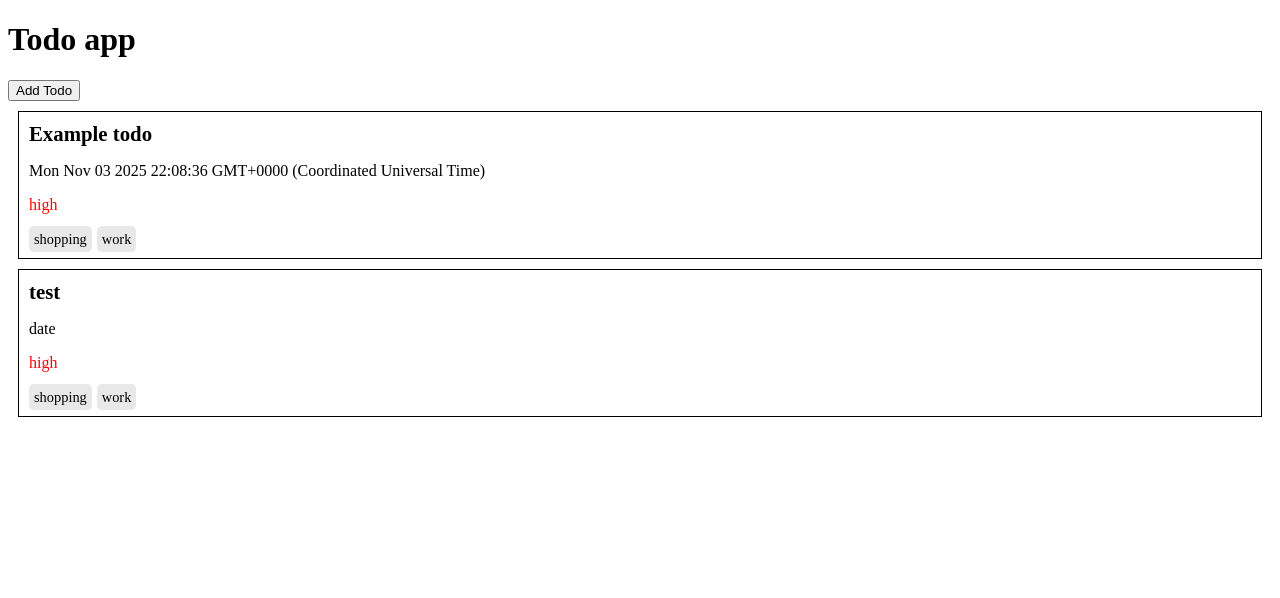
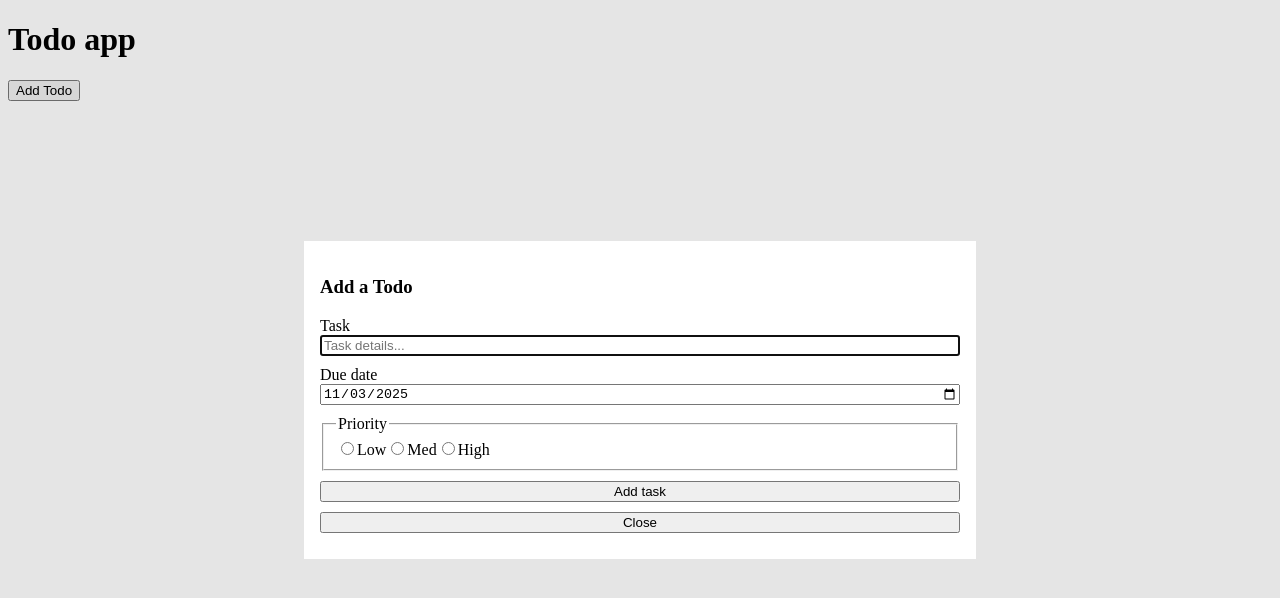
Before and after one commit to al-moreton/todo-app, a website built with webpack: page src/template.html in a window 1280 px wide. Both pictures are taken after a click on the button "Add Todo". Built offline with nearby package versions, Linux system fonts and the light colour scheme.

Commit message:
add todo

```diff
--- /dev/null
+++ b/src/add-todo.js
@@ -0,0 +1,137 @@
+import {saveStorage, todoArray} from "./storage";
+import {Todo} from "./todo-note";
+
+function buildForm(onSubmitCallback) {
+    if (document.querySelector('.todo-dialog')) {
+        return document.querySelector('.todo-dialog');
+    }
+
+    const container = document.querySelector('main');
+    const dialog = document.createElement('dialog');
+    dialog.className = 'todo-dialog';
+
+    const formTitle = document.createElement('h3');
+    formTitle.className = 'form-title';
+    formTitle.textContent = 'Add a Todo';
+
+    const form = document.createElement('form');
+    form.className = 'add-todo-form';
+
+    const textLabel = document.createElement('label');
+    textLabel.setAttribute('for', 'todo-text');
+    textLabel.textContent = 'Task';
+    form.appendChild(textLabel);
+
+    const textInput = document.createElement('input');
+    textInput.type = 'text';
+    textInput.name = 'todo-text';
+    textInput.id = 'todo-text';
+    textInput.placeholder = 'Task details...';
+    form.appendChild(textInput);
+
+    const dateLabel = document.createElement('label');
+    dateLabel.setAttribute('for', 'todo-date');
+    dateLabel.textContent = 'Due date';
+    form.appendChild(dateLabel);
+
+    const dateInput = document.createElement('input');
+    dateInput.type = 'date';
+    dateInput.name = 'todo-date';
+    dateInput.id = 'todo-date';
+    dateInput.valueAsDate = new Date();
+    form.appendChild(dateInput);
+
+    const fieldset = document.createElement('fieldset');
+    form.appendChild(fieldset);
+    const legend = document.createElement('legend');
+    legend.className = 'form-legend';
+    legend.textContent = 'Priority';
+    fieldset.appendChild(legend);
+
+    const lowPriority = document.createElement('input');
+    lowPriority.type = 'radio';
+    lowPriority.id = 'low-priority';
+    lowPriority.name = 'priority';
+    lowPriority.value = 'low';
+    fieldset.appendChild(lowPriority);
+    const lowPriorityLabel = document.createElement('label');
+    lowPriorityLabel.setAttribute('for', 'low-priority');
+    lowPriorityLabel.textContent = 'Low';
+    fieldset.appendChild(lowPriorityLabel);
+
+    const medPriority = document.createElement('input');
+    medPriority.type = 'radio';
+    medPriority.id = 'med-priority';
+    medPriority.name = 'priority';
+    medPriority.value = 'med';
+    fieldset.appendChild(medPriority);
+    const medPriorityLabel = document.createElement('label');
+    medPriorityLabel.setAttribute('for', 'med-priority');
+    medPriorityLabel.textContent = 'Med';
+    fieldset.appendChild(medPriorityLabel);
+
+    const highPriority = document.createElement('input');
+    highPriority.type = 'radio';
+    highPriority.id = 'high-priority';
+    highPriority.name = 'priority';
+    highPriority.value = 'high';
+    fieldset.appendChild(highPriority);
+    const highPriorityLabel = document.createElement('label');
+    highPriorityLabel.setAttribute('for', 'high-priority');
+    highPriorityLabel.textContent = 'High';
+    fieldset.appendChild(highPriorityLabel);
+
+    const submitBtn = document.createElement('button');
+    submitBtn.type = 'submit';
+    submitBtn.className = 'add-todo-form-submit button-primary';
+    submitBtn.textContent = 'Add task';
+    submitBtn.addEventListener('click', (e) => {
+        handleSubmit(e, onSubmitCallback);
+    })
+    form.appendChild(submitBtn);
+
+    const closeBtn = document.createElement('button');
+    closeBtn.type = 'button';
+    closeBtn.className = 'add-todo-form-close';
+    closeBtn.textContent = 'Close';
+    closeBtn.addEventListener('click', (e) => {
+        e.preventDefault();
+        const form = e.target.closest('form');
+        form.reset();
+        form.closest('dialog').close();
+    })
+    form.appendChild(closeBtn);
+
+    dialog.appendChild(formTitle);
+    dialog.appendChild(form);
+
+    container.appendChild(dialog);
+
+    return dialog;
+}
+
+// TODO labels and project fields in form
+function handleSubmit(e, onSubmitCallback) {
+    e.preventDefault();
+    const form = e.target.closest('form');
+    const formData = new FormData(form);
+
+    const newTodo = new Todo(
+        formData.get('todo-text'),
+        formData.get('todo-date'),
+        formData.get('priority'),
+        [],
+        null,
+    );
+    todoArray.push(newTodo);
+    saveStorage();
+
+    form.reset();
+    form.closest('dialog').close();
+
+    if (onSubmitCallback) {
+        onSubmitCallback();
+    }
+}
+
+export { buildForm };
--- a/src/app-ui.js
+++ b/src/app-ui.js
@@ -1,5 +1,6 @@
 import {todoArray, projectsArray, saveStorage, loadStorage} from './storage';
 import {Todo} from './todo-note';
+import {buildForm} from "./add-todo";
 
 class TodoApp {
     constructor() {
@@ -19,8 +20,8 @@ class TodoApp {
         addTodoBtn.textContent = 'Add Todo';
 
         addTodoBtn.addEventListener('click', (e) => {
-            this.handleAddTodo(e);
-            this.loadTodos();
+            this.modal = buildForm(() => this.loadTodos());
+            this.modal.showModal();
         });
 
         container.appendChild(addTodoBtn);
@@ -28,19 +29,6 @@ class TodoApp {
         const todoList = document.createElement('div');
         todoList.classList.add('todo-list');
         container.appendChild(todoList);
-    }
-
-    // TODO add form
-    handleAddTodo(e) {
-        const newTodo = new Todo(
-            'test',
-            'date',
-            'high',
-            ['shopping', 'work'],
-            null,
-        );
-        todoArray.push(newTodo);
-        saveStorage();
     }
 
     loadTodos() {
@@ -53,30 +41,48 @@ class TodoApp {
         });
     }
 
+    updateCompletedCheckbox(e, todo) {
+        todo.completed = e.target.checked;
+        saveStorage();
+        this.loadTodos();
+    }
+
     renderTodo(todo) {
         const todoCard = document.createElement('div');
-        todoCard.className = 'todo-card';
+        todoCard.classList.add('todo-card');
 
-        const headingDiv = document.createElement('div');
-        const heading = document.createElement('h2');
-        headingDiv.appendChild(heading);
+        if (todo.completed) {
+            todoCard.classList.add('completed');  // Add class during render
+        }
+
+        const completed = document.createElement('input');
+        completed.setAttribute('type', 'checkbox');
+        completed.classList.add('todo-completed');
+        completed.classList.add(todo.completed);
+        completed.checked = todo.completed;
+        completed.addEventListener('change', (e) => {
+            this.updateCompletedCheckbox(e, todo);
+        })
+
+        const idDiv = document.createElement('div');
+        idDiv.classList.add('todo-id');
+        idDiv.textContent = todo.id;
+
+        const heading = document.createElement('div');
         heading.className = 'todo-title';
         heading.textContent = todo.text;
 
-        const dueDateDiv = document.createElement('div');
-        const dueDate = document.createElement('p');
+        const dueDate = document.createElement('div');
         dueDate.className = 'todo-due-date';
         dueDate.textContent = todo.dueDate.toString();
-        dueDateDiv.appendChild(dueDate);
 
-        const priorityDiv = document.createElement('div');
-        const priority = document.createElement('p');
+        const priority = document.createElement('div');
         priority.className = 'todo-priority';
         priority.classList.add(todo.priority);
         priority.textContent = todo.priority;
-        priorityDiv.appendChild(priority);
 
         const labelDiv = document.createElement('div');
+        labelDiv.classList.add('todo-labels');
         todo.labels.forEach(item => {
             const label = document.createElement('span');
             label.className = 'todo-label';
@@ -84,9 +90,11 @@ class TodoApp {
             labelDiv.appendChild(label);
         })
 
-        todoCard.appendChild(headingDiv);
-        todoCard.appendChild(dueDateDiv);
-        todoCard.appendChild(priorityDiv);
+        todoCard.appendChild(completed);
+        todoCard.appendChild(idDiv);
+        todoCard.appendChild(heading);
+        todoCard.appendChild(dueDate);
+        todoCard.appendChild(priority);
         todoCard.appendChild(labelDiv);
 
         return todoCard;
--- a/src/storage.js
+++ b/src/storage.js
@@ -13,15 +13,22 @@ function loadStorage() {
     const todoData = JSON.parse(localStorage.getItem("myTodos")) || [];
     todoArray = todoData.map(Todo.fromJSON);
 
-    if (todoArray.length === 0) {
-        todoArray = [
-            new Todo("Example todo", new Date(), "high", ["shopping", "work"], null),
-        ];
-        saveStorage();
-    }
+    // if (todoArray.length === 0) {
+    //     todoArray = [
+    //         new Todo("Example todo", new Date(), "high", ["shopping", "work"], null),
+    //     ];
+    //     saveStorage();
+    // }
 
     const projectData = JSON.parse(localStorage.getItem("myProjects")) || [];
     projectsArray = projectData.map(Project.fromJSON);
+
+    if (projectsArray.length === 0) {
+            projectsArray = [
+                new Project('Project test 1', '#247e9c'),
+            ];
+            saveStorage();
+        }
 }
 
 export {todoArray, projectsArray, saveStorage, loadStorage};
--- a/src/styles.css
+++ b/src/styles.css
@@ -1,8 +1,25 @@
 /*Todo card*/
 .todo-card {
-    border: 1px solid black;
+    border: 1px solid #e8e8e8;
     padding: 10px;
     margin: 10px;
+    display: flex;
+    flex-direction: row;
+    gap: 15px;
+    align-items: baseline;
+    border-radius: 3px;
+}
+
+.completed {
+    opacity: 0.5;
+}
+
+.completed > * {
+    text-decoration: line-through;
+}
+
+.todo-id {
+    color: #979393;
 }
 
 .todo-title {
@@ -18,14 +35,49 @@
     border-radius: 5px;
 }
 
+.todo-due-date {
+    margin-left: auto;
+}
+
+.todo-priority {
+    width: 50px;
+}
+
 .todo-priority.high {
     color: red;
 }
 
-.todo-priority.medium {
+.todo-priority.med {
     color: orange;
 }
 
 .todo-priority.low {
     color: green;
 }
+
+.todo-labels {
+    width: 60px;
+}
+
+/*Task form*/
+dialog {
+    border: none;
+    width: 50%;
+    min-width: 400px;
+}
+
+.add-todo-form {
+    display: grid;
+}
+
+.add-todo-form > input {
+    margin-bottom: 10px;
+}
+
+.add-todo-form > fieldset {
+    margin-bottom: 10px;
+}
+
+.add-todo-form > button {
+    margin-bottom: 10px;
+}
--- a/src/todo-note.js
+++ b/src/todo-note.js
@@ -8,13 +8,17 @@ class Todo {
         labels = [],
         projectId = null,
     ) {
-        this.id = crypto.randomUUID();
+        this.id = this.getID();
         this.text = text;
         this.dueDate = dueDate;
         this.priority = priority;
         this.labels = labels;
         this.projectId = projectId;
         this.completed = false;
+    }
+
+    getID() {
+        return `TODO${(todoArray.length + 1).toString().padStart(3, '0')}`;
     }
 
     toJSON() {
```
